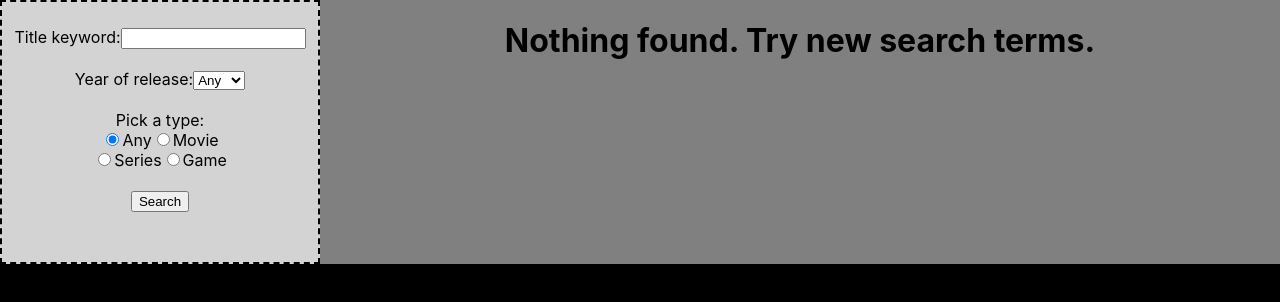
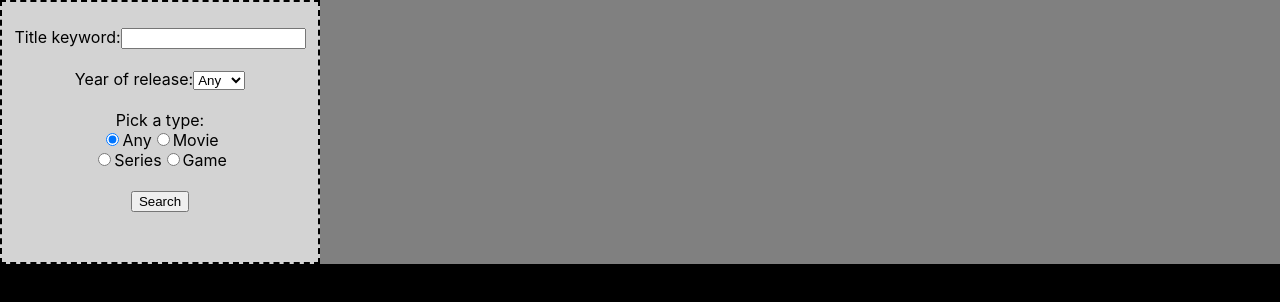
Before and after one commit to MichaelAZimmerman/omdb-react, a React (Create React App) app: page / in a window 1280 px wide. Shown: the top 302 px of the page. Built offline with nearby package versions, Linux system fonts and the light colour scheme.

Commit message:
updates .length

```diff
--- a/src/components/Main.js
+++ b/src/components/Main.js
@@ -162,6 +162,8 @@ const Main = () => {
         <button
           id="getF"
           onClick={(e) => {
+            e.preventDefault();
+
             fetch(
               "http://www.omdbapi.com/?i=tt3896198&apikey=811f6389" +
                 "&s=" +
@@ -187,7 +189,7 @@ const Main = () => {
       <main>
         <div id="totalresults" className="textCenter"></div>
         <div id="info" className="flexBox textCenter justify">
-          <Results response={response} search={newTitle.length} />
+          <Results response={response} search={newTitle} />
         </div>
       </main>
     </div>
--- a/src/components/results/Results.js
+++ b/src/components/results/Results.js
@@ -2,21 +2,24 @@ import React, { useState } from "react";
 import Display from "./Display";
 
 const Results = ({ response, search }) => {
-  let totalResults = response.totalResults;
+  const totalResults = response.totalResults;
   const isResponse = response.Response;
-  let searchResults = response.Search;
-  let searchLength = search;
+  const searchResults = response.Search;
+  const searchLength = search.length;
   return (
     <div>
-      {isResponse === "True" && search > 2 ? (
-        <h1>Now Showing: 10 of {totalResults} results!</h1>
-      ) : (
-        <h1>Nothing found. Try new search terms.</h1>
-      )}
-      {isResponse === "True" &&
+      {/* Is searchbox 0? yes, null. no, nested condition */}
+      {searchLength === 0 ? null : searchLength <= 2 ? ( // Is search <= 2? yes, error msg. no nested condition
+        <h1>Your search must have at least 3 characters!</h1>
+      ) : // Are there results? Yes, show results. No, error msg.
+      isResponse === "False" ? (
+        <h1>No Results! Try new search terms!</h1>
+      ) : searchResults === undefined ? null : (
+        <h1>Showing 10 of {totalResults} results!</h1> &&
         searchResults.map((response, idx) => (
           <Display key={idx} response={response} />
-        ))}
+        ))
+      )}
     </div>
   );
 };
```
